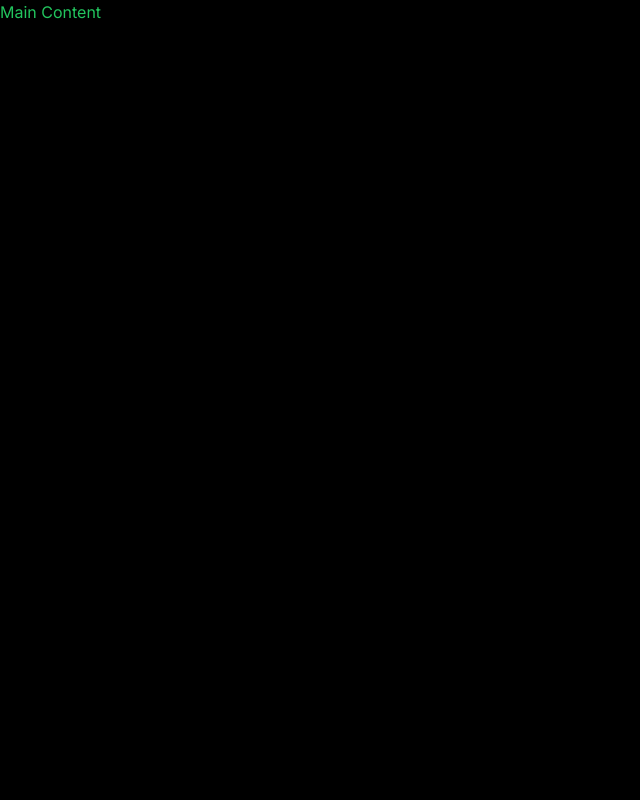
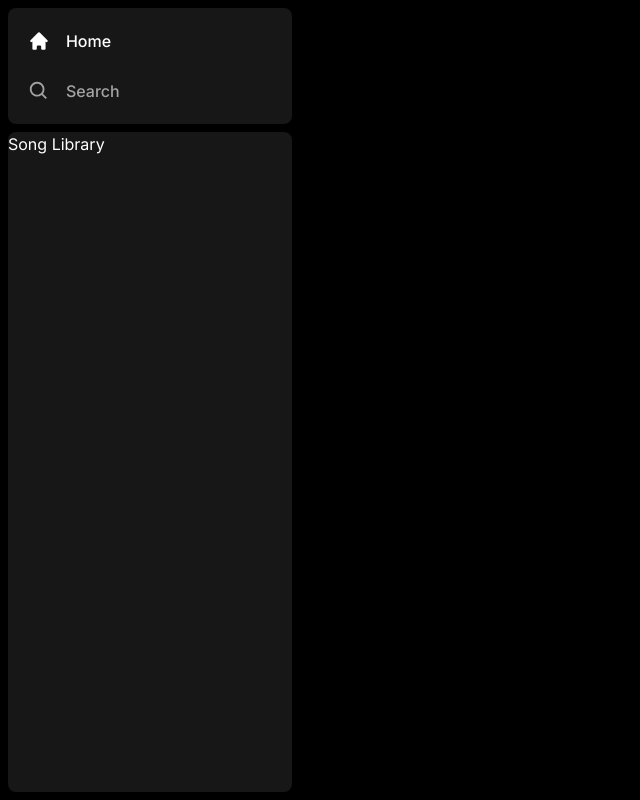
Before and after one commit to estotriramdani/spotify-clone, a Next.js app: page / in a window 1280 px wide. Shown: the whole page, without its empty margins (0-640 px from the left). Built offline with nearby package versions, Linux system fonts and the light colour scheme.

Commit message:
sidebar items

```diff
--- /dev/null
+++ b/components/Box.tsx
@@ -0,0 +1,28 @@
+import React from 'react';
+
+import { twMerge } from 'tailwind-merge';
+
+interface BoxProps {
+  children: React.ReactNode;
+  className?: string;
+}
+
+const Box: React.FC<BoxProps> = ({ children, className }) => {
+  return (
+    <div
+      className={twMerge(
+        `
+        bg-neutral-900
+        rounded-lg
+        h-fit
+        w-full
+      `,
+        className
+      )}
+    >
+      {children}
+    </div>
+  );
+};
+
+export default Box;
--- a/components/Sidebar.tsx
+++ b/components/Sidebar.tsx
@@ -2,9 +2,12 @@
 
 import React, { useMemo } from 'react';
 
-import { usePathname, useRouter } from 'next/navigation';
+import { usePathname } from 'next/navigation';
 import { HiHome } from 'react-icons/hi';
 import { BiSearch } from 'react-icons/bi';
+
+import Box from './Box';
+import SidebarItem from './SidebarItem';
 
 interface SidebarProps {
   children: React.ReactNode;
@@ -16,13 +19,13 @@
   const routes = useMemo(
     () => [
       {
-        icons: HiHome,
+        icon: HiHome,
         label: 'Home',
         active: pathname !== '/search',
         href: '/',
       },
       {
-        icons: BiSearch,
+        icon: BiSearch,
         label: 'Search',
         active: pathname === '/search',
         href: '/search',
@@ -31,7 +34,36 @@
     [pathname]
   );
 
-  return <div className='flex h-full'>{children}</div>;
+  return (
+    <div className="flex h-full">
+      <div
+        className="
+      hidden
+      md:flex
+      flex-col
+      gap-y-2
+      bg-black
+      h-full
+      w-[300px]
+      p-2
+    "
+      >
+        <Box>
+          <div className='flex flex-col gap-y-4 px-5 py-4'>
+            {
+              routes.map(item => (
+                <SidebarItem
+                  key={item.label}
+                  {...item}
+                />
+              ))
+            }
+          </div>
+        </Box>
+        <Box className="overflow-y-auto h-full">Song Library</Box>
+      </div>
+    </div>
+  );
 };
 
 export default Sidebar;
--- /dev/null
+++ b/components/SidebarItem.tsx
@@ -0,0 +1,43 @@
+import Link from 'next/link';
+
+import { twMerge } from 'tailwind-merge';
+
+import { IconType } from 'react-icons';
+
+interface SidebarItemProps {
+  icon: IconType;
+  label: string;
+  active?: boolean;
+  href: string;
+}
+
+const SidebarItem: React.FC<SidebarItemProps> = ({ href, icon: Icon, label, active }) => {
+  return (
+    <Link
+      href={href}
+      className={twMerge(
+        `
+    flex
+    flex-row
+    h-auto
+    items-center
+    w-full
+    gap-x-4
+    text-md
+    font-medium
+    cursor-pointer
+    hover:text-white
+    transition
+    text-neutral-400
+    py-1
+  `,
+        active && 'text-white'
+      )}
+    >
+      <Icon size={26} />
+      <p className="truncate w-full">{label}</p>
+    </Link>
+  );
+};
+
+export default SidebarItem;
--- a/package.json
+++ b/package.json
@@ -20,6 +20,7 @@
     "react": "18.2.0",
     "react-dom": "18.2.0",
     "react-icons": "^4.9.0",
+    "tailwind-merge": "^1.12.0",
     "tailwindcss": "3.3.2",
     "typescript": "5.0.4"
   }
```
Also changed, not shown: 1 other file (tests, documents, lock files or other folders).
